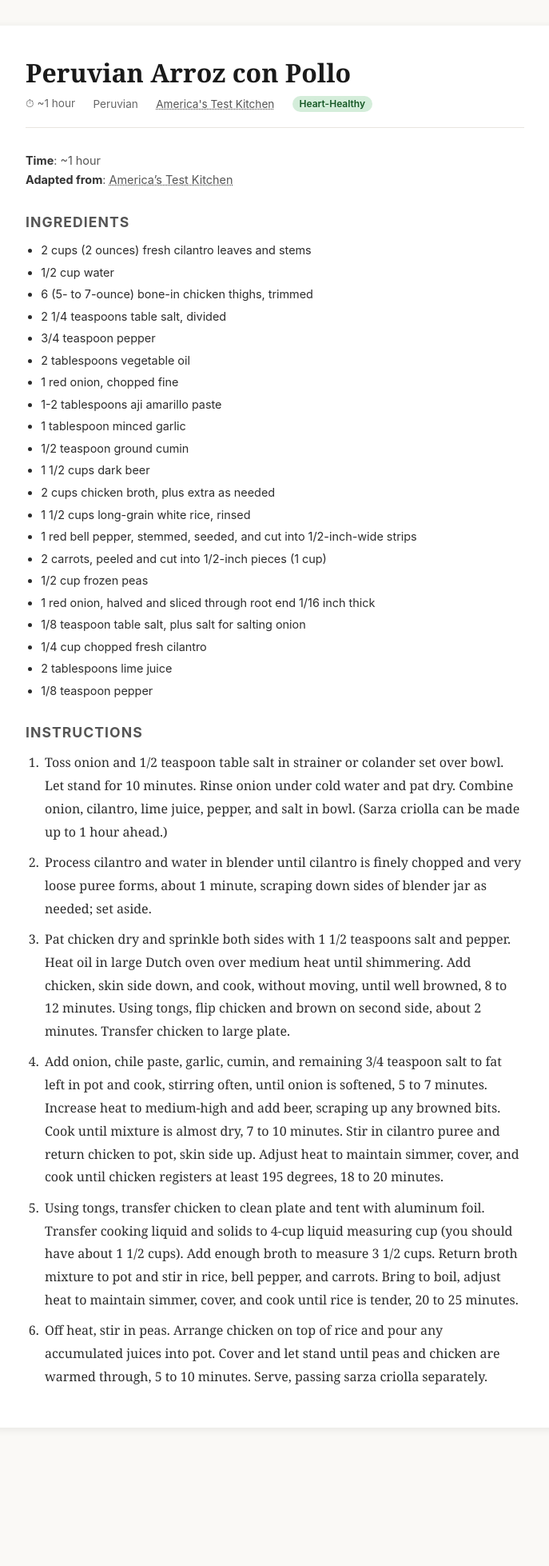
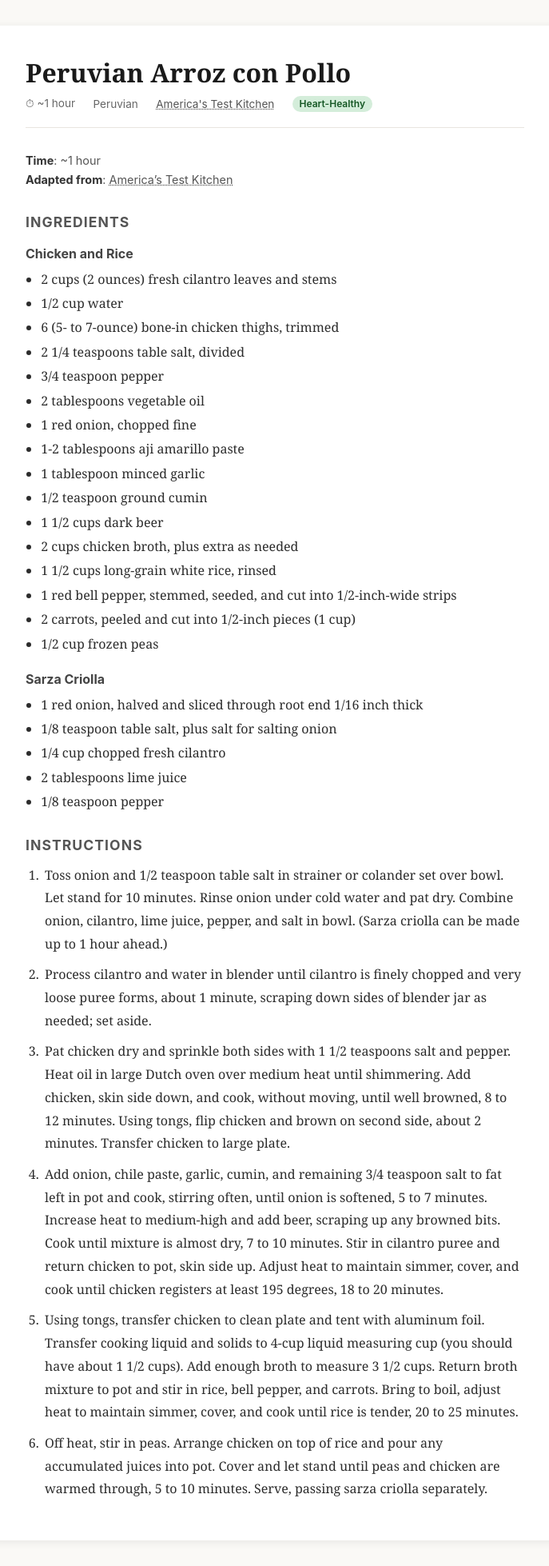
Before and after one commit to DavidMAllison/menubuilder-recipes, a Jekyll site: the page built from Peruvian_Arroz_con_Pollo.md, in a window 1280 px wide. Shown: the whole page at 80% size, without its empty margins (296-983 px from the left). Built offline with Jekyll 4.4.1, drawn with Linux system fonts in a browser that asks for light colours; our own code applies the rules of GitHub Pages for plain Markdown files; before the commit the page ends 1817 px from its top, so only the background shows below that.

Commit message:
Split ingredients into Chicken and Rice / Sarza Criolla sections
Co-Authored-By: Claude Sonnet 4.6 <noreply@anthropic.com>

```diff
--- a/Peruvian_Arroz_con_Pollo.md
+++ b/Peruvian_Arroz_con_Pollo.md
@@ -5,6 +5,7 @@
 
 ## Ingredients
 
+### Chicken and Rice
 - 2 cups (2 ounces) fresh cilantro leaves and stems
 - 1/2 cup water
 - 6 (5- to 7-ounce) bone-in chicken thighs, trimmed
@@ -21,6 +22,8 @@
 - 1 red bell pepper, stemmed, seeded, and cut into 1/2-inch-wide strips
 - 2 carrots, peeled and cut into 1/2-inch pieces (1 cup)
 - 1/2 cup frozen peas
+
+### Sarza Criolla
 - 1 red onion, halved and sliced through root end 1/16 inch thick
 - 1/8 teaspoon table salt, plus salt for salting onion
 - 1/4 cup chopped fresh cilantro
```
